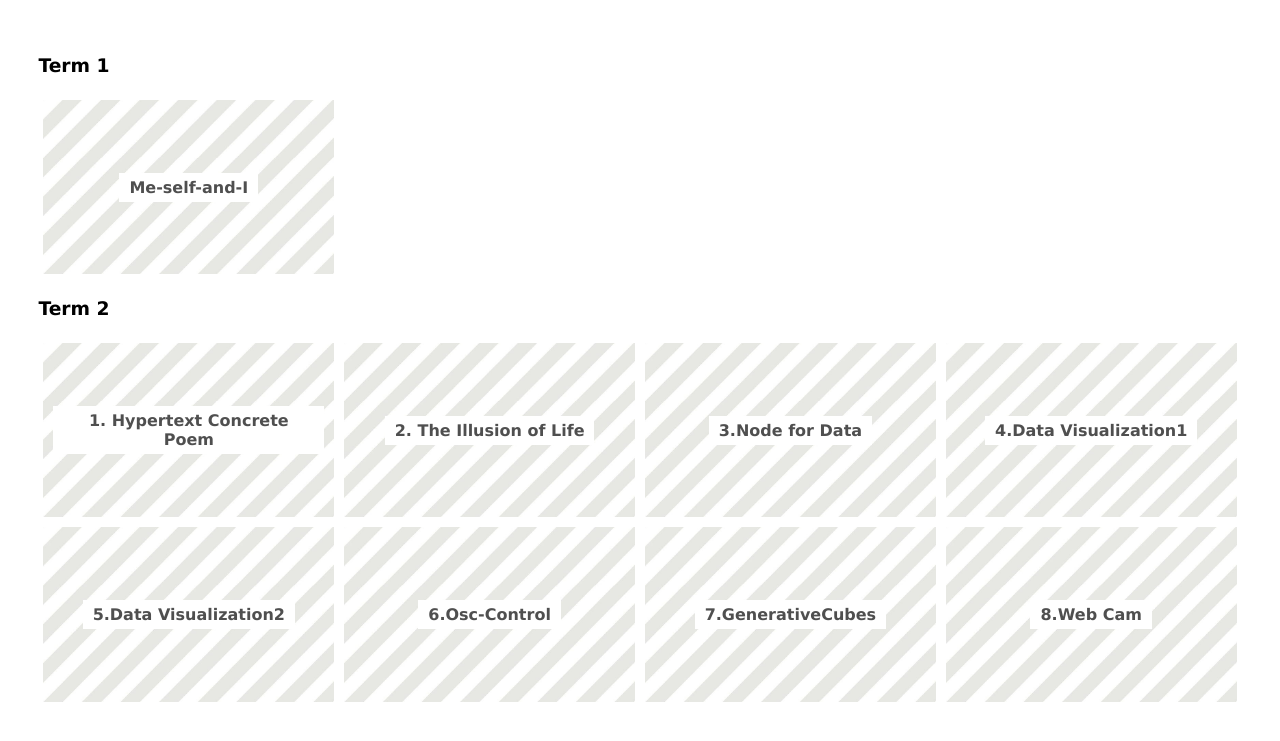
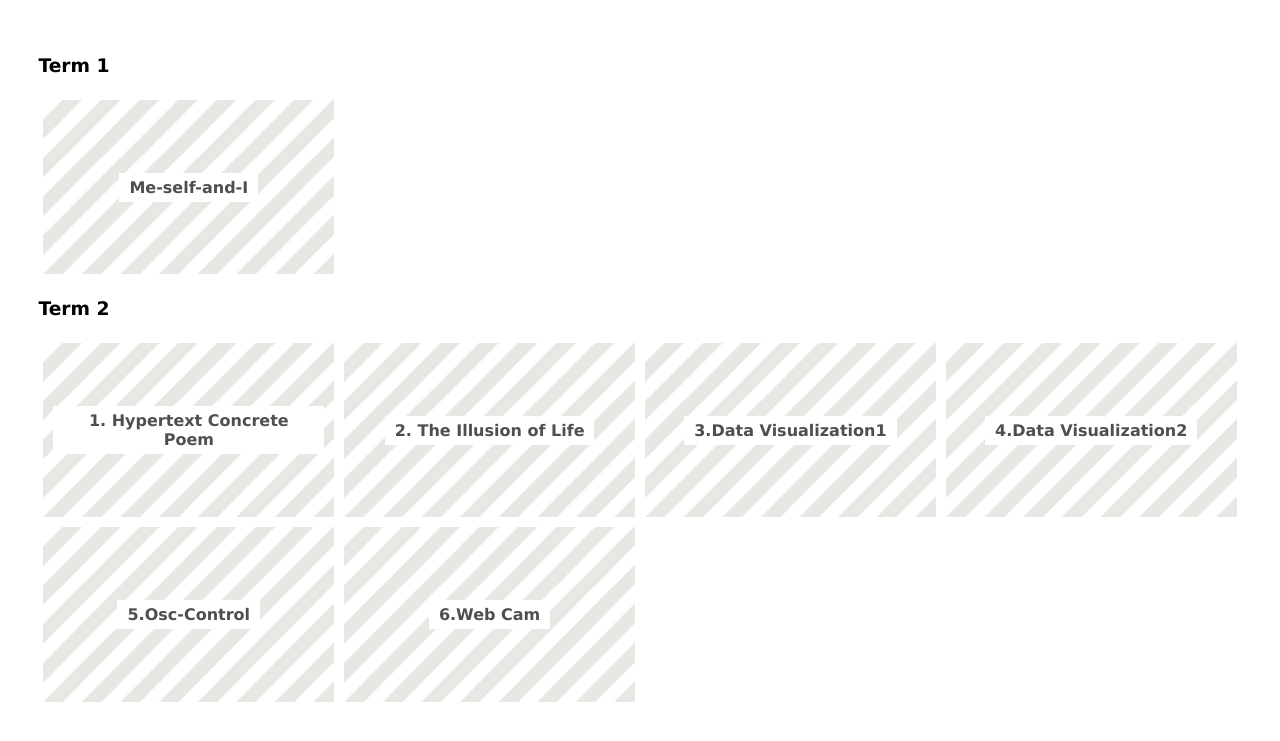
Before and after one commit to Kraune233/wcc-portfolio, a plain HTML site: page index.html in a window 1280 px wide. Shown: the part 77-818 px from the top of the page. Drawn offline with Linux system fonts and the light colour scheme.

Commit message:
Update index.html

```diff
--- a/index.html
+++ b/index.html
@@ -44,39 +44,26 @@
                 </div>
 
                 <div class="flex-item">
-                    <a href="https://kraune233.github.io/Node/">
-                        <h4>3.Node for Data</h4>
-                    </a>
-                </div>
-
-                <div class="flex-item">
                     <a href="https://kraune233.github.io/Data-Visualization/">
-                        <h4>4.Data Visualization1</h4>
+                        <h4>3.Data Visualization1</h4>
                     </a>
                 </div>
 
                 <div class="flex-item">
                     <a href="https://kraune233.github.io/Text-Visualization/">
-                        <h4>5.Data Visualization2</h4>
+                        <h4>4.Data Visualization2</h4>
                     </a>
                 </div>
 
                 <div class="flex-item">
                     <a href="https://kraune233.github.io/OscControl/">
-                        <h4>6.Osc-Control</h4>
+                        <h4>5.Osc-Control</h4>
                     </a>
                 </div>
 
                 <div class="flex-item">
-                    <a href="https://kraune233.github.io/WaveCube/">
-                        <h4>7.GenerativeCubes</h4>
-                    </a>
-                </div>
-
-
-                <div class="flex-item">
                     <a href="https://kraune233.github.io/WebCam/">
-                        <h4>8.Web Cam</h4>
+                        <h4>6.Web Cam</h4>
                     </a>
                 </div>
 
```
